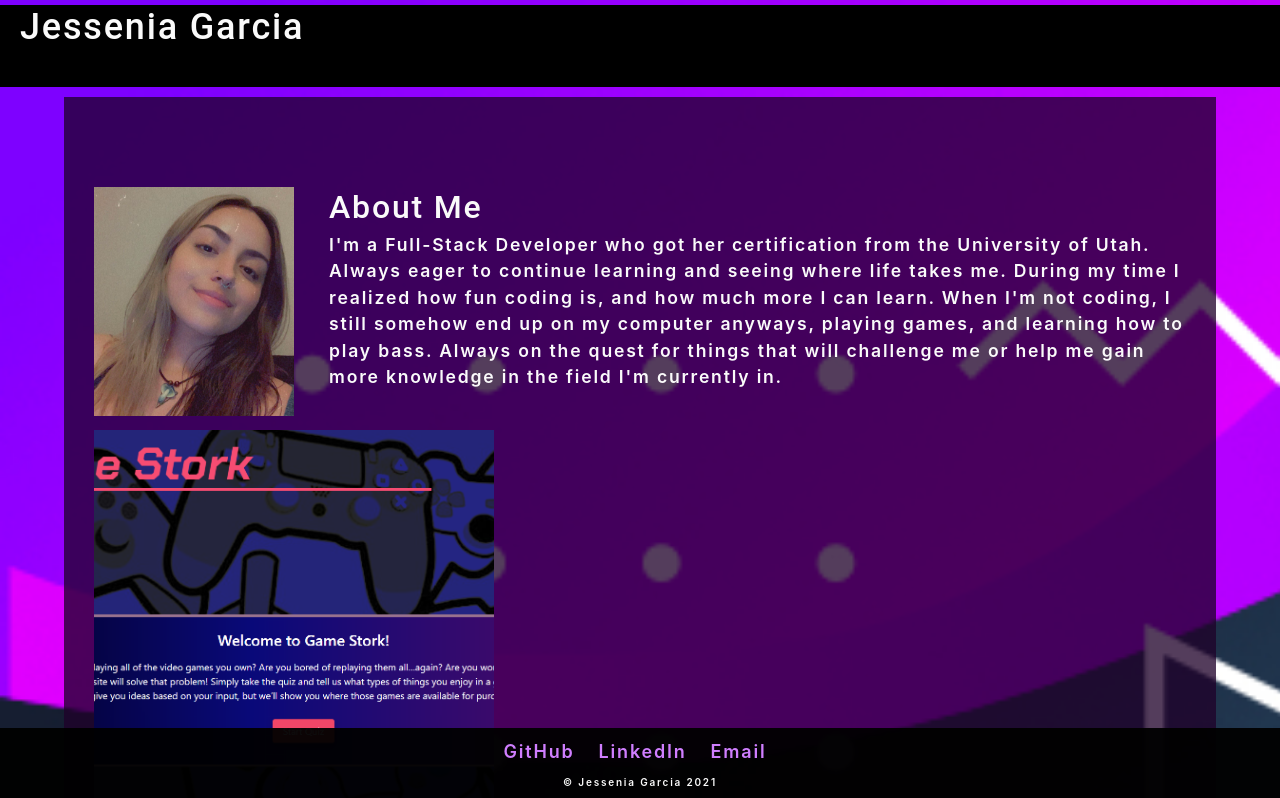
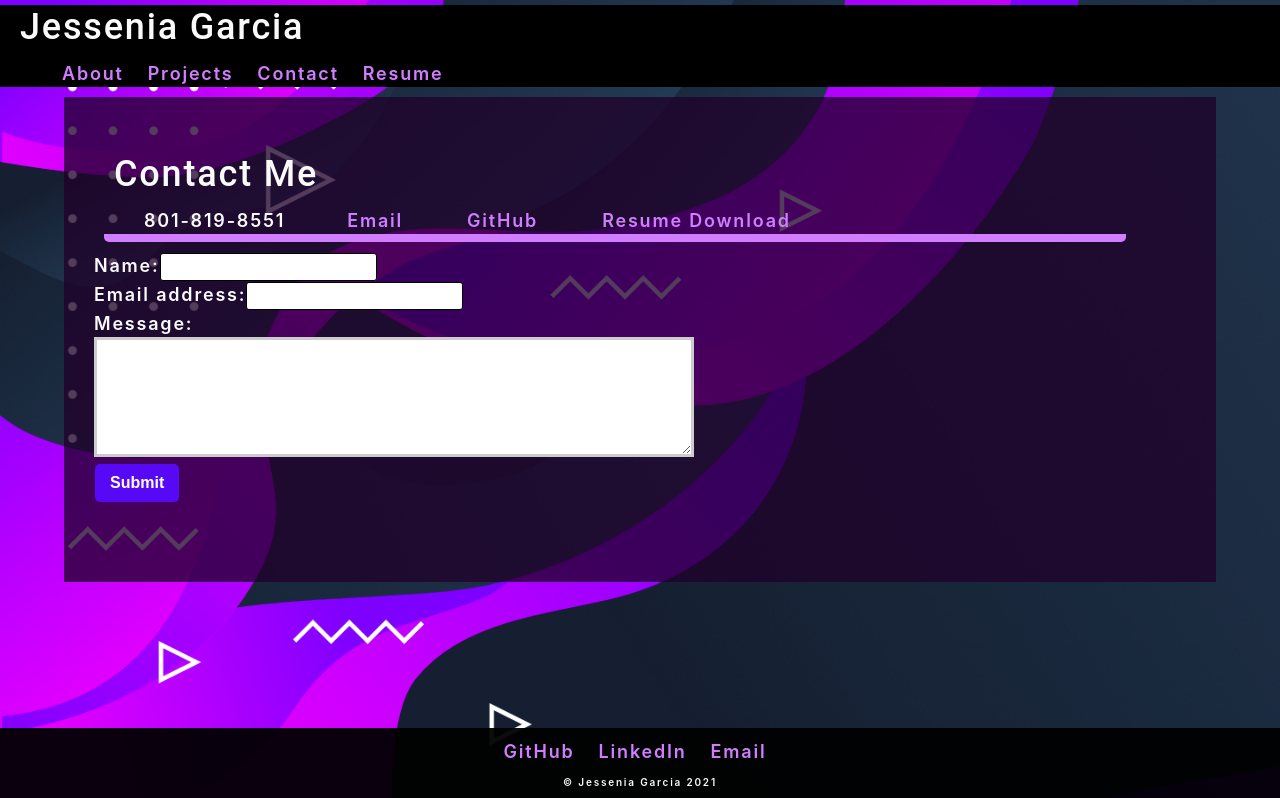
Before and after one commit to jessangarcia/react-portfolio, a React (Create React App) app: page /contact in a window 1280 px wide. Shown: the top 798 px of the page. Built offline with nearby package versions, Linux system fonts and the light colour scheme.

Commit message:
added router-dom to switch between pages, updated app.js

```diff
--- a/package.json
+++ b/package.json
@@ -8,6 +8,7 @@
     "@testing-library/user-event": "^12.8.3",
     "react": "^17.0.2",
     "react-dom": "^17.0.2",
+    "react-router-dom": "^5.2.0",
     "react-scripts": "4.0.3",
     "web-vitals": "^1.1.2"
   },
--- a/src/App.js
+++ b/src/App.js
@@ -1,4 +1,5 @@
-import React, { useState } from 'react';
+import React from 'react';
+import { BrowserRouter as Router, Route, Switch } from 'react-router-dom';
 import About from './components/About';
 import Footer from './components/Footer';
 import Nav from './components/Nav';
@@ -6,38 +7,25 @@ import Contact from './components/Contact';
 import Projects from './components/Project';
 
 function App() {
-  const [contactSelected, setContactSelected] = useState(false);
-  const [categories] = useState([
-    {
-      name: 'projects',
-      description: 'projects created while in UofU bootcamp',
-    }
-  ]);
-
-  const [currentCategory, setCurrentCategory] = useState(categories[0]);
 
   return (
     <div>
-      <Nav
-        categories={categories}
-        setCurrentCategory={setCurrentCategory}
-        currentCategory={currentCategory}
-        contactSelected={contactSelected}
-        setContactSelected={setContactSelected}
-      />
-      <main>
-        {!contactSelected ? (
-          <>
-          <About />
-          <Projects />
-          </>
-        ) : (
-          <Contact />
-        )}
-      </main>
-      <footer>
-        <Footer />
-      </footer>
+        <Router>
+          <nav>
+          <Nav />
+          </nav>
+          <main>
+          <Switch>
+            <Route exact path='/react-port' component={About} />
+            <Route path='/about' component={About} />
+            <Route path='/project' component={Projects} />
+            <Route path='/contact' component={Contact} />
+          </Switch>
+          </main>
+          <footer>
+            <Footer />
+          </footer>
+        </Router>
     </div>
   );
 }
--- a/src/components/Contact/index.js
+++ b/src/components/Contact/index.js
@@ -49,7 +49,7 @@ function Contact() {
                         <a href="https://github.com/jessangarcia" target="_blank" rel="noreferrer">GitHub</a>
                     </li>
                     <li>
-                        <a href="https://jessangarcia.github.io/react-port/assets/resume/jessie-resume.pdf">Resume Download</a>
+                        <a href="../../src/assets/jessie-resume.pdf" download>Resume Download</a>
                     </li>
                 </ul>
             </div>
--- a/src/components/Nav/index.js
+++ b/src/components/Nav/index.js
@@ -1,4 +1,5 @@
 import React from "react";
+import { Link } from "react-router-dom";
 
 const Nav = () => {
     return (
@@ -7,7 +8,16 @@ const Nav = () => {
             <nav>
                 <ul>
                     <li>
-
+                        <Link to='/about'>About</Link>
+                    </li>
+                    <li>
+                        <Link to='/project'>Projects</Link>
+                    </li>
+                    <li>
+                        <Link to='/contact'>Contact</Link>
+                    </li>
+                    <li>
+                        <a href="../../src/assets/jessie-resume.pdf" download>Resume</a>
                     </li>
                 </ul>
             </nav>
```
Also changed, not shown: 1 other file (tests, documents, lock files or other folders).
